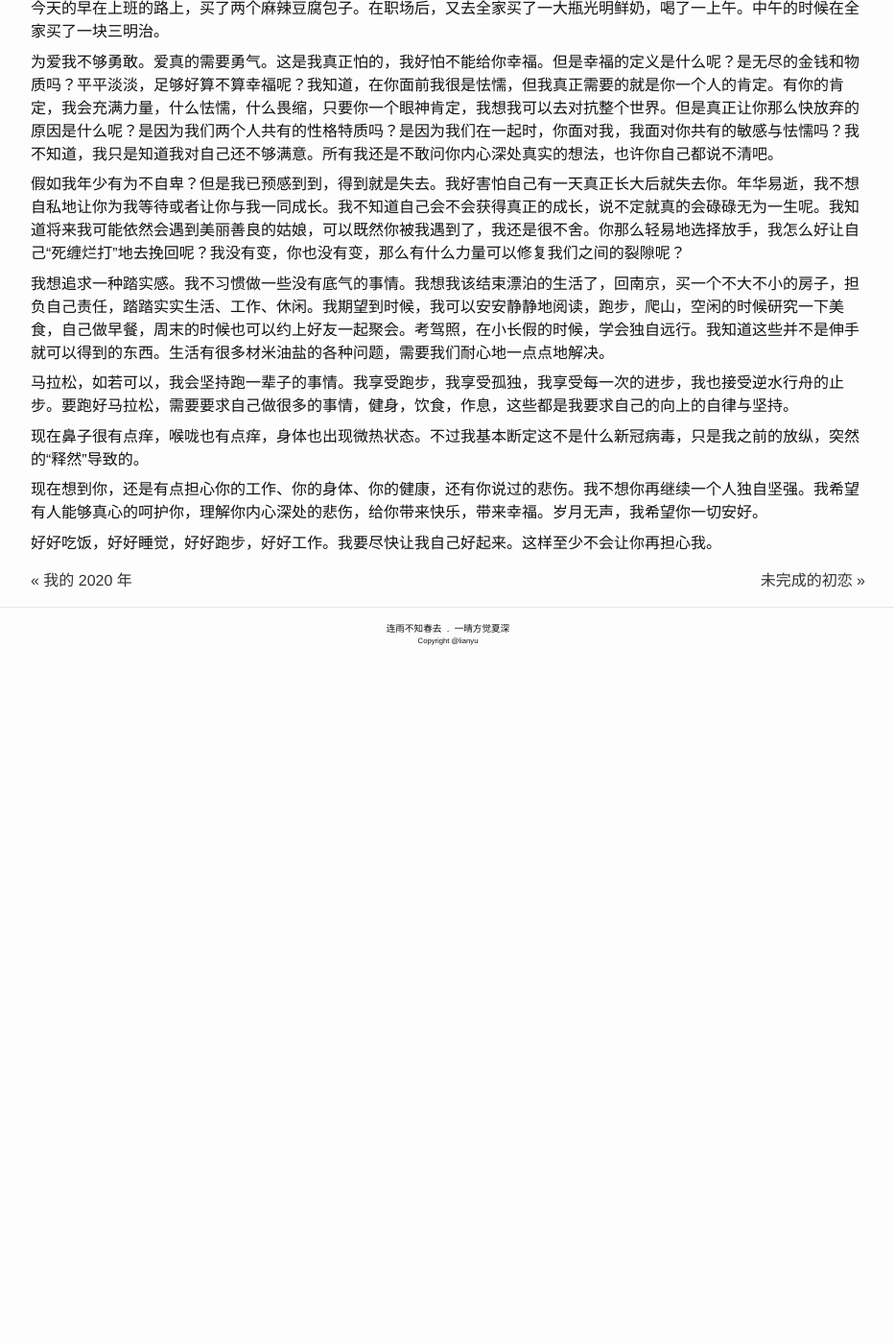
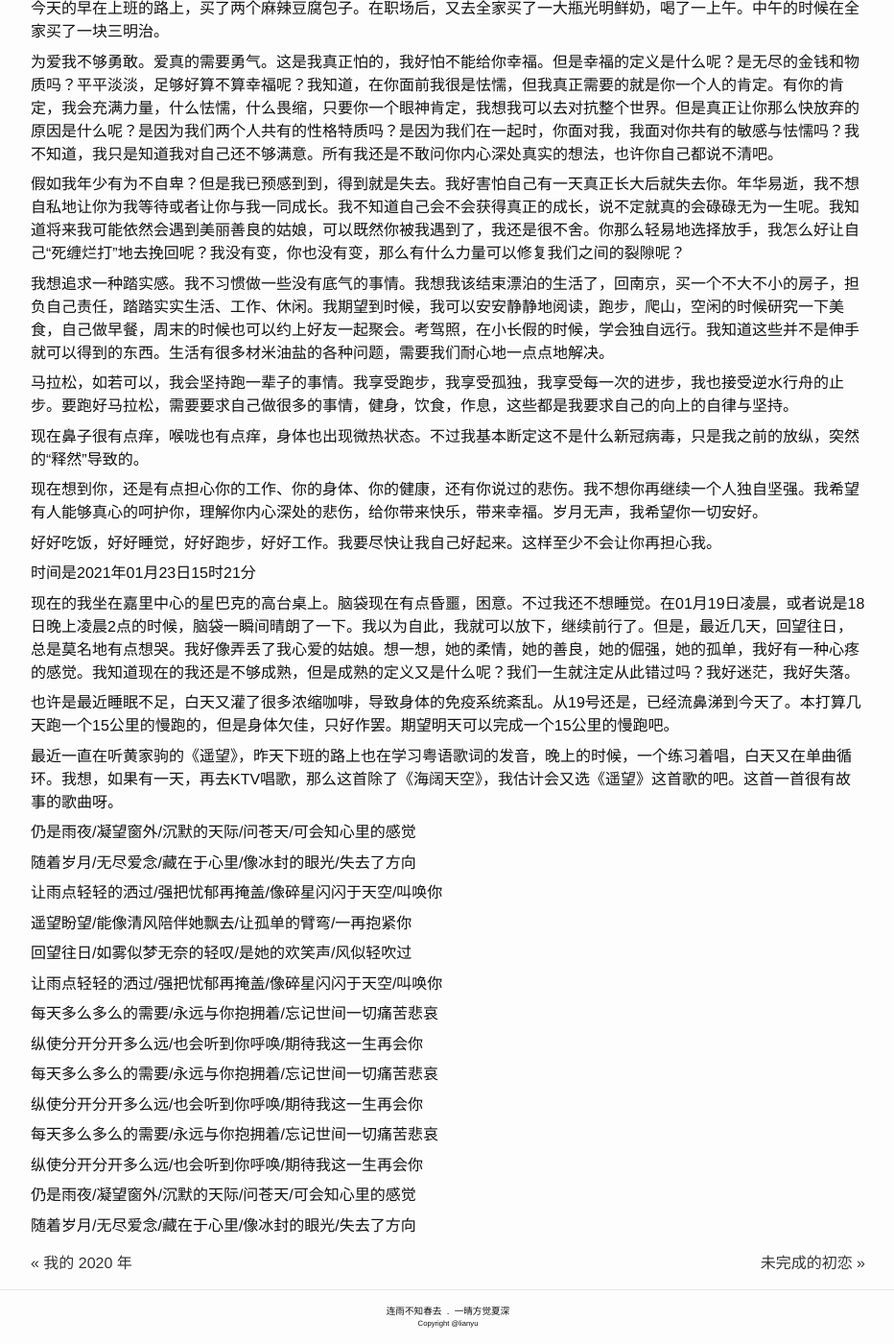
Before and after one commit to lianyu1115/lianyu, a Jekyll site: the page built from _journals/time-capsule-2021.md, in a window 1280 px wide and 1400 px high, scrolled down 970 px. Shown: the whole window at 96% size, without its empty margins (173-1105 px from the left). Built offline with Jekyll 4.4.1, drawn with Linux system fonts in a browser that asks for light colours; before the commit the page ends 1659 px from its top, so only the background shows below that.

Commit message:
Update time-capsule-2021.md

```diff
--- a/_journals/time-capsule-2021.md
+++ b/_journals/time-capsule-2021.md
@@ -42,3 +42,39 @@ tags: ''
 现在想到你，还是有点担心你的工作、你的身体、你的健康，还有你说过的悲伤。我不想你再继续一个人独自坚强。我希望有人能够真心的呵护你，理解你内心深处的悲伤，给你带来快乐，带来幸福。岁月无声，我希望你一切安好。
 
 好好吃饭，好好睡觉，好好跑步，好好工作。我要尽快让我自己好起来。这样至少不会让你再担心我。
+
+时间是2021年01月23日15时21分
+
+现在的我坐在嘉里中心的星巴克的高台桌上。脑袋现在有点昏噩，困意。不过我还不想睡觉。在01月19日凌晨，或者说是18日晚上凌晨2点的时候，脑袋一瞬间晴朗了一下。我以为自此，我就可以放下，继续前行了。但是，最近几天，回望往日，总是莫名地有点想哭。我好像弄丢了我心爱的姑娘。想一想，她的柔情，她的善良，她的倔强，她的孤单，我好有一种心疼的感觉。我知道现在的我还是不够成熟，但是成熟的定义又是什么呢？我们一生就注定从此错过吗？我好迷茫，我好失落。
+
+也许是最近睡眠不足，白天又灌了很多浓缩咖啡，导致身体的免疫系统紊乱。从19号还是，已经流鼻涕到今天了。本打算几天跑一个15公里的慢跑的，但是身体欠佳，只好作罢。期望明天可以完成一个15公里的慢跑吧。
+
+最近一直在听黄家驹的《遥望》，昨天下班的路上也在学习粤语歌词的发音，晚上的时候，一个练习着唱，白天又在单曲循环。我想，如果有一天，再去KTV唱歌，那么这首除了《海阔天空》，我估计会又选《遥望》这首歌的吧。这首一首很有故事的歌曲呀。
+
+仍是雨夜/凝望窗外/沉默的天际/问苍天/可会知心里的感觉
+
+随着岁月/无尽爱念/藏在于心里/像冰封的眼光/失去了方向
+
+让雨点轻轻的洒过/强把忧郁再掩盖/像碎星闪闪于天空/叫唤你
+
+遥望盼望/能像清风陪伴她飘去/让孤单的臂弯/一再抱紧你
+
+回望往日/如雾似梦无奈的轻叹/是她的欢笑声/风似轻吹过
+
+让雨点轻轻的洒过/强把忧郁再掩盖/像碎星闪闪于天空/叫唤你
+
+每天多么多么的需要/永远与你抱拥着/忘记世间一切痛苦悲哀
+
+纵使分开分开多么远/也会听到你呼唤/期待我这一生再会你
+
+每天多么多么的需要/永远与你抱拥着/忘记世间一切痛苦悲哀
+
+纵使分开分开多么远/也会听到你呼唤/期待我这一生再会你
+
+每天多么多么的需要/永远与你抱拥着/忘记世间一切痛苦悲哀
+
+纵使分开分开多么远/也会听到你呼唤/期待我这一生再会你
+
+仍是雨夜/凝望窗外/沉默的天际/问苍天/可会知心里的感觉
+
+随着岁月/无尽爱念/藏在于心里/像冰封的眼光/失去了方向
```
